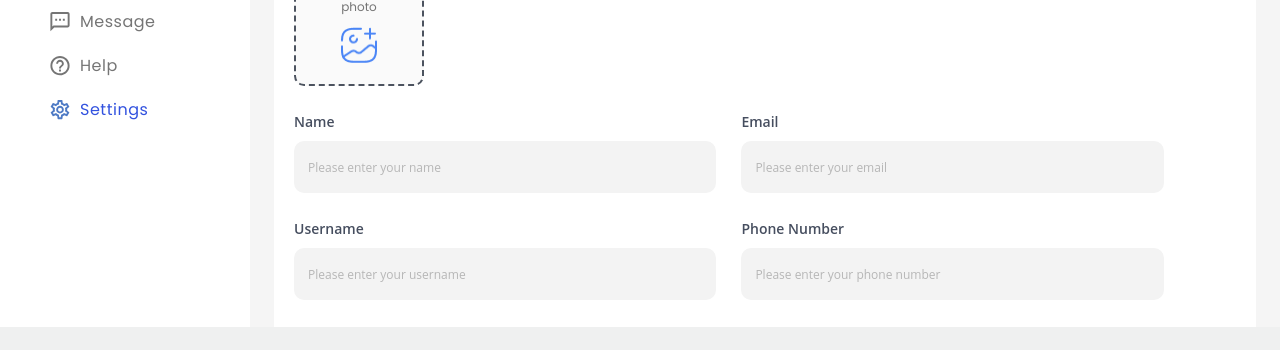
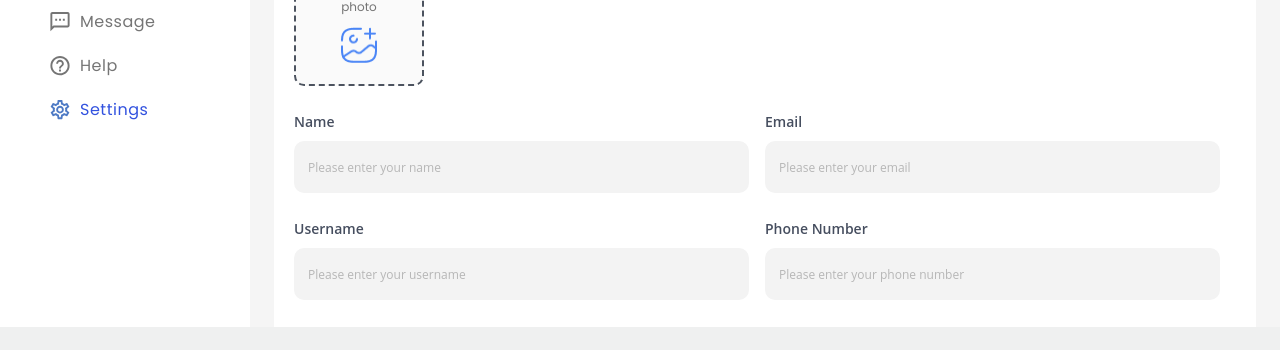
Before and after one commit to nursahtuncel/Lankastay, a React (Vite) app: page /dashboard/settings in a window 1280 px wide. Shown: the part 287-637 px from the top of the page. Built offline with nearby package versions, Linux system fonts and the light colour scheme.

Commit message:
[JA-99] - dashboard settingin wiidth değerleri ant desing'dan Col ve Row kullanılarak ayarlandı

```diff
--- a/src/components/DashboardSettings/index.jsx
+++ b/src/components/DashboardSettings/index.jsx
@@ -1,6 +1,16 @@
 import "./styles.scss";
 import { useState } from "react";
-import { message, Upload, Form, Input, Button, Space, Modal } from "antd";
+import {
+  message,
+  Upload,
+  Form,
+  Input,
+  Button,
+  Space,
+  Modal,
+  Row,
+  Col,
+} from "antd";
 import add from "../../assets/images/Dashboard/gallery-add.png";
 import axios from "axios";
 
@@ -35,7 +45,7 @@ const DashboardSettings = () => {
           phone,
           bio,
           imageUrl,
-        }
+        },
       );
 
       if (response.status === 200 || response.status === 201) {
@@ -48,7 +58,7 @@ const DashboardSettings = () => {
 
       if (error.response) {
         message.error(
-          `Server Error: ${error.response.data.message || "Unknown error"}`
+          `Server Error: ${error.response.data.message || "Unknown error"}`,
         );
       } else if (error.request) {
         message.error("No response received from server.");
@@ -107,45 +117,61 @@ const DashboardSettings = () => {
           >
             <img alt="Preview" style={{ width: "100%" }} src={previewImage} />
           </Modal>
-
+          <Row gutter={16} className="w-100">
+            <Col span={12}>
               <Form.Item name="name" label="Name" className="form-item">
-            <Input
-              placeholder="Please enter your name"
-              className="form-input"
-            />
+                <Input placeholder="Please enter your name" className="w-100" />
               </Form.Item>
+            </Col>
+            <Col span={12}>
               <Form.Item
                 name="email"
                 label="Email"
                 rules={[{ type: "email" }]}
+                className="form-item "
+              >
+                <Input
+                  placeholder="Please enter your email"
+                  className="form-input w-100"
+                />
+              </Form.Item>
+            </Col>
+          </Row>
+          <Row gutter={16} className="w-100">
+            <Col span={12}>
+              <Form.Item name="username" label="Username" className="form-item">
+                <Input
+                  placeholder="Please enter your username"
+                  className="form-input w-100"
+                />
+              </Form.Item>
+            </Col>
+            <Col span={12}>
+              <Form.Item
+                name="phone"
+                label="Phone Number"
                 className="form-item"
               >
                 <Input
-              placeholder="Please enter your email"
-              className="form-input"
-            />
-          </Form.Item>
-          <Form.Item name="username" label="Username" className="form-item">
-            <Input
-              placeholder="Please enter your username"
-              className="form-input"
-            />
-          </Form.Item>
-          <Form.Item name="phone" label="Phone Number" className="form-item">
-            <Input
                   placeholder="Please enter your phone number"
-              className="form-input"
+                  className="form-input w-100"
                   type="number"
                 />
               </Form.Item>
+            </Col>
+          </Row>
+          <Row gutter={16} className="w-100">
+            <Col span={24}>
               <Form.Item name="bio" label="Bio" className="form-item">
                 <Input.TextArea
                   placeholder="Write your Bio here e.g your hobbies, interests ETC"
-              className="form-input-bio"
+                  className="form-input-bio w-100"
                 />
               </Form.Item>
-          <Form.Item className="form-buttons">
-            <Space>
+            </Col>
+          </Row>
+          <Form.Item className="form-buttons w-100">
+            <Space className="w-100">
               <Button
                 type="primary"
                 htmlType="submit"
--- a/src/components/DashboardSettings/styles.scss
+++ b/src/components/DashboardSettings/styles.scss
@@ -3,7 +3,7 @@
 .setting-container {
   background-color: $light-smoke-color;
   padding: 0 24px;
-  max-width: 1400px;
+  max-width: 100%;
 
   .profile-container {
     border-radius: 8px;
@@ -94,7 +94,6 @@
           background-color: $pale-ash-color;
           border-radius: 10px;
           border: none;
-          width: clamp(300px, 33vw, 519px);
           height: 52px;
           padding-left: 14px;
         }
@@ -109,7 +108,6 @@
           border: none;
           display: flex;
           align-items: flex-start;
-          width: clamp(800px, 70vw, 1087px);
           height: 158px;
           padding-left: 14px;
           padding: 20px 14px;
--- a/src/styles/global.scss
+++ b/src/styles/global.scss
@@ -23,3 +23,6 @@ h6 {
 .ant-float-btn-body {
   background-color: $text-color !important;
 }
+.w-100 {
+  width: 100%;
+}
```
Lines whose indentation alone changed are shown as unchanged.
